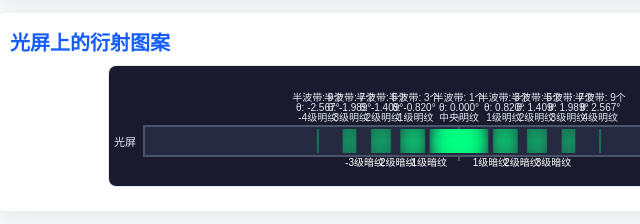
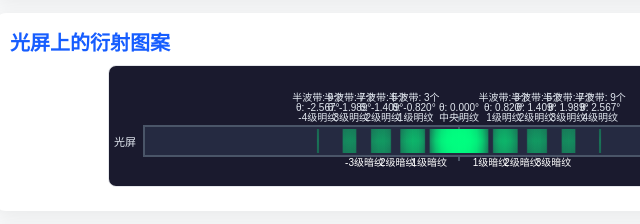
Before and after one commit to hactorfan-prog/physics-lab, a plain HTML site: page 夫琅禾费单缝衍射现象仿真.html in a window 1280 px wide. Shown: the part 413-637 px from the top of the page, 22-662 px from the left. Drawn offline with nearby package versions, Linux system fonts and the light colour scheme.

Commit message:
Add files via upload
程序做了一点修改

```diff
--- a/夫琅禾费单缝衍射现象仿真.html
+++ b/夫琅禾费单缝衍射现象仿真.html
@@ -721,7 +721,11 @@ title: {
         // 绘制文本，垂直分布显示所有信息
         patternCtx.fillText(label, xPos, screenY - 5);
         patternCtx.fillText(thetaText, xPos, screenY - 15);
+
+        // 只有当衍射角不为0时才显示半波带数目
+        if (bright.order !== 0) {
             patternCtx.fillText(zonesText, xPos, screenY - 25);
+        }
     }
 });
 
```
Lines whose indentation alone changed are shown as unchanged.
